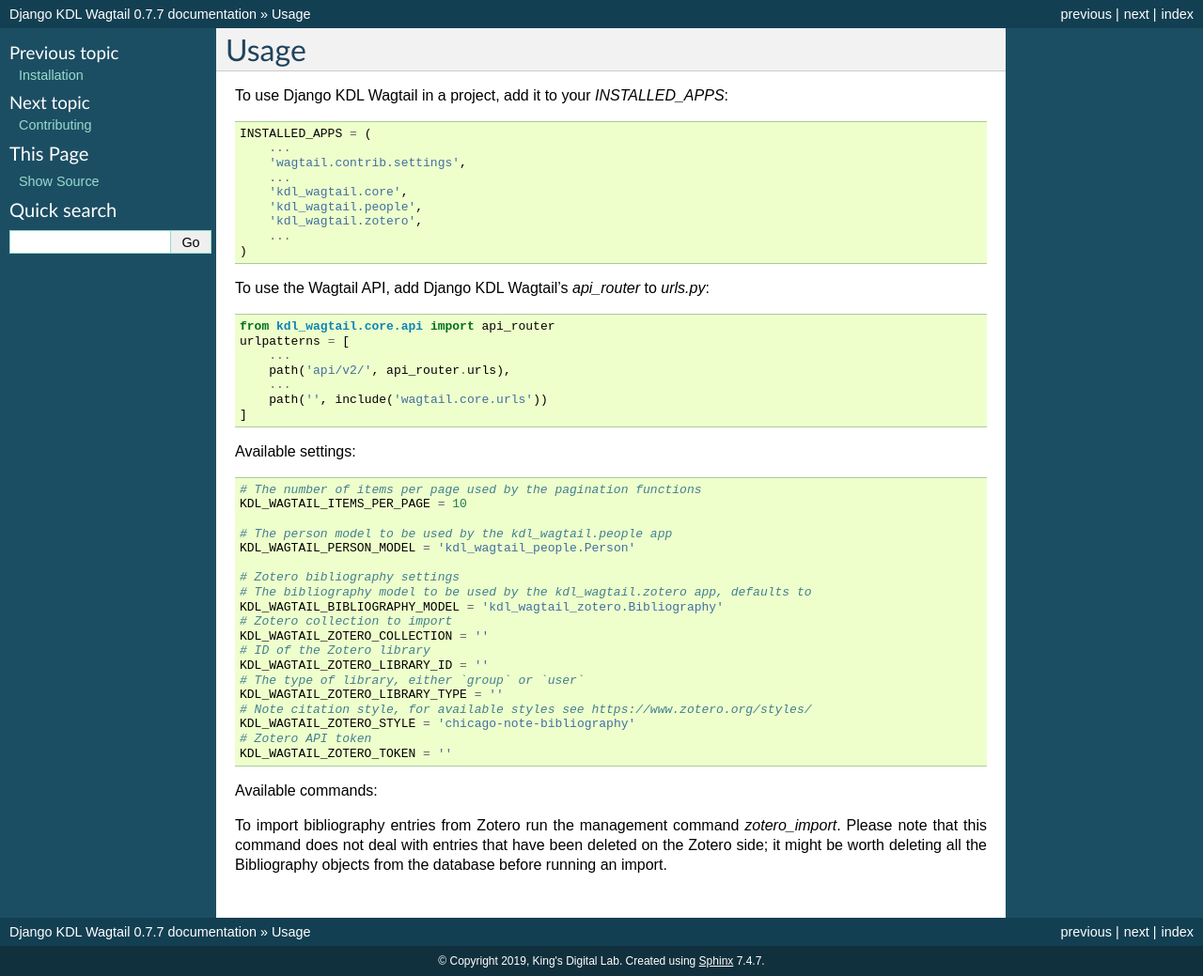
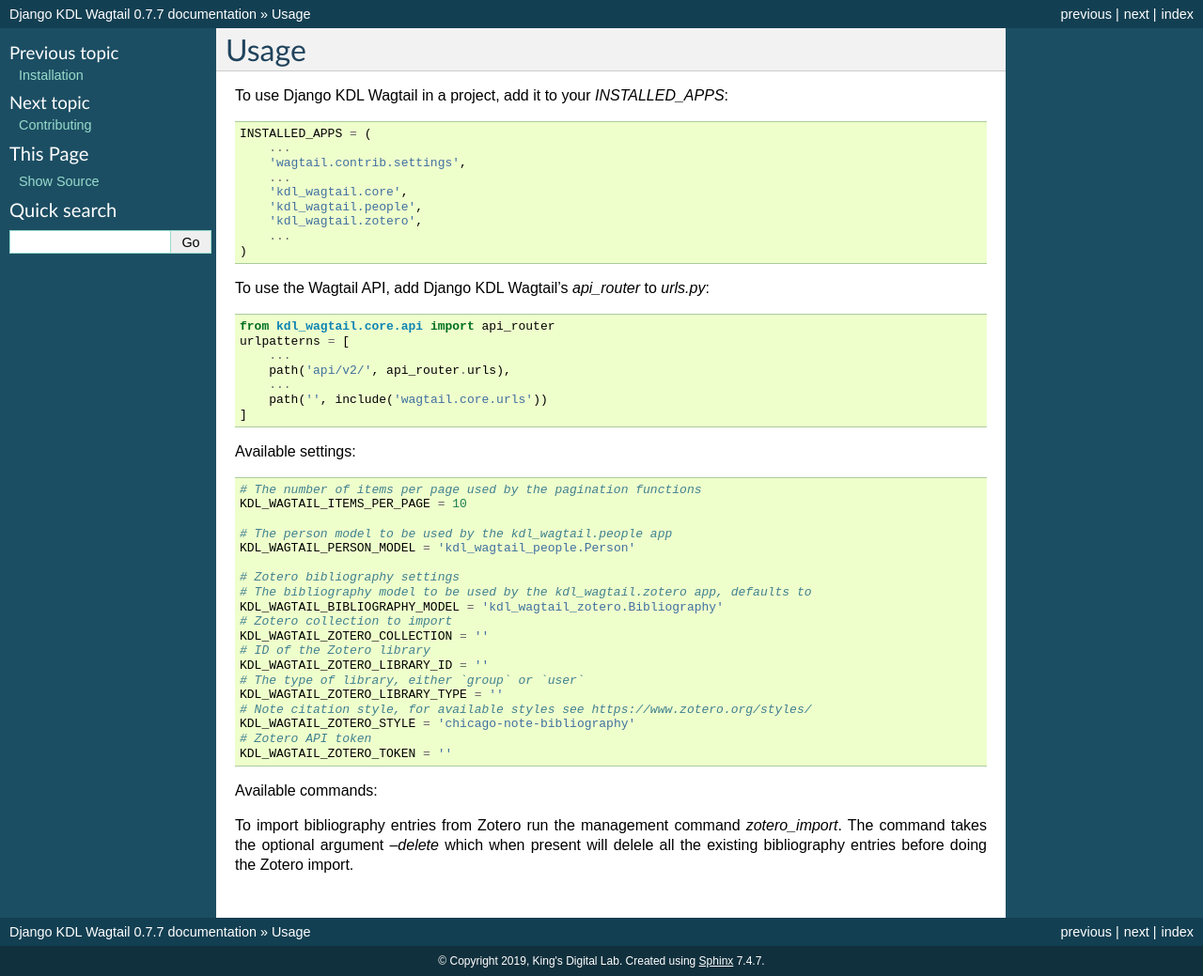
Before and after one commit to kingsdigitallab/django-kdl-wagtail, a Sphinx documentation site: the page built from docs/usage.rst, in a window 1280 px wide. Shown: the whole page at 94% size. Built offline with Sphinx 7.4.7, drawn with Linux system fonts in a browser that asks for light colours.

Commit message:
Update instruction about the zotero_import command.

```diff
--- a/docs/usage.rst
+++ b/docs/usage.rst
@@ -55,6 +55,5 @@
 Available commands:
 
 To import bibliography entries from Zotero run the management command `zotero_import`.
-Please note that this command does not deal with entries that have been deleted on the
-Zotero side; it might be worth deleting all the Bibliography objects from the database
-before running an import.
+The command takes the optional argument `--delete` which when present will delele all
+the existing bibliography entries before doing the Zotero import.
```
